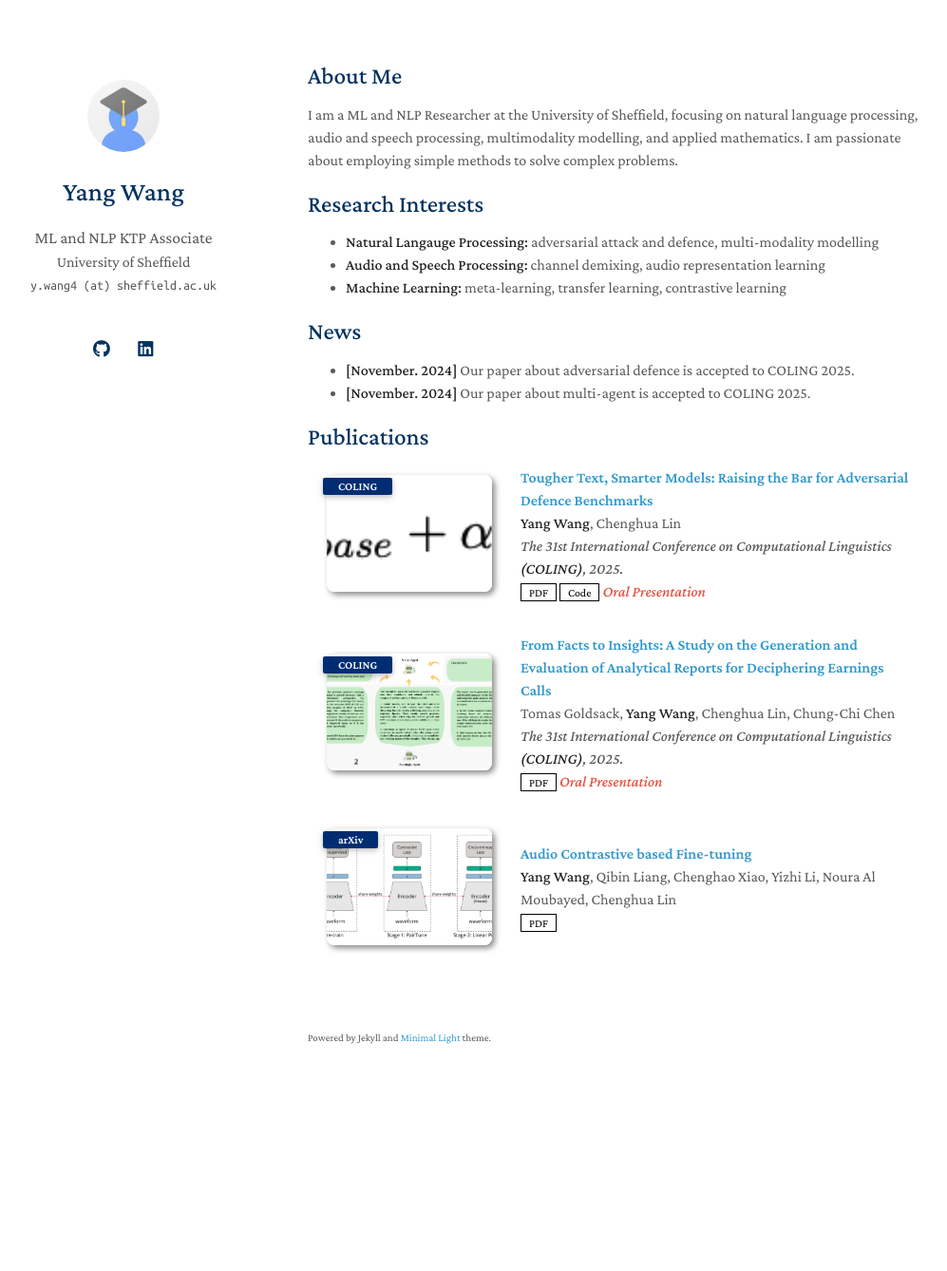
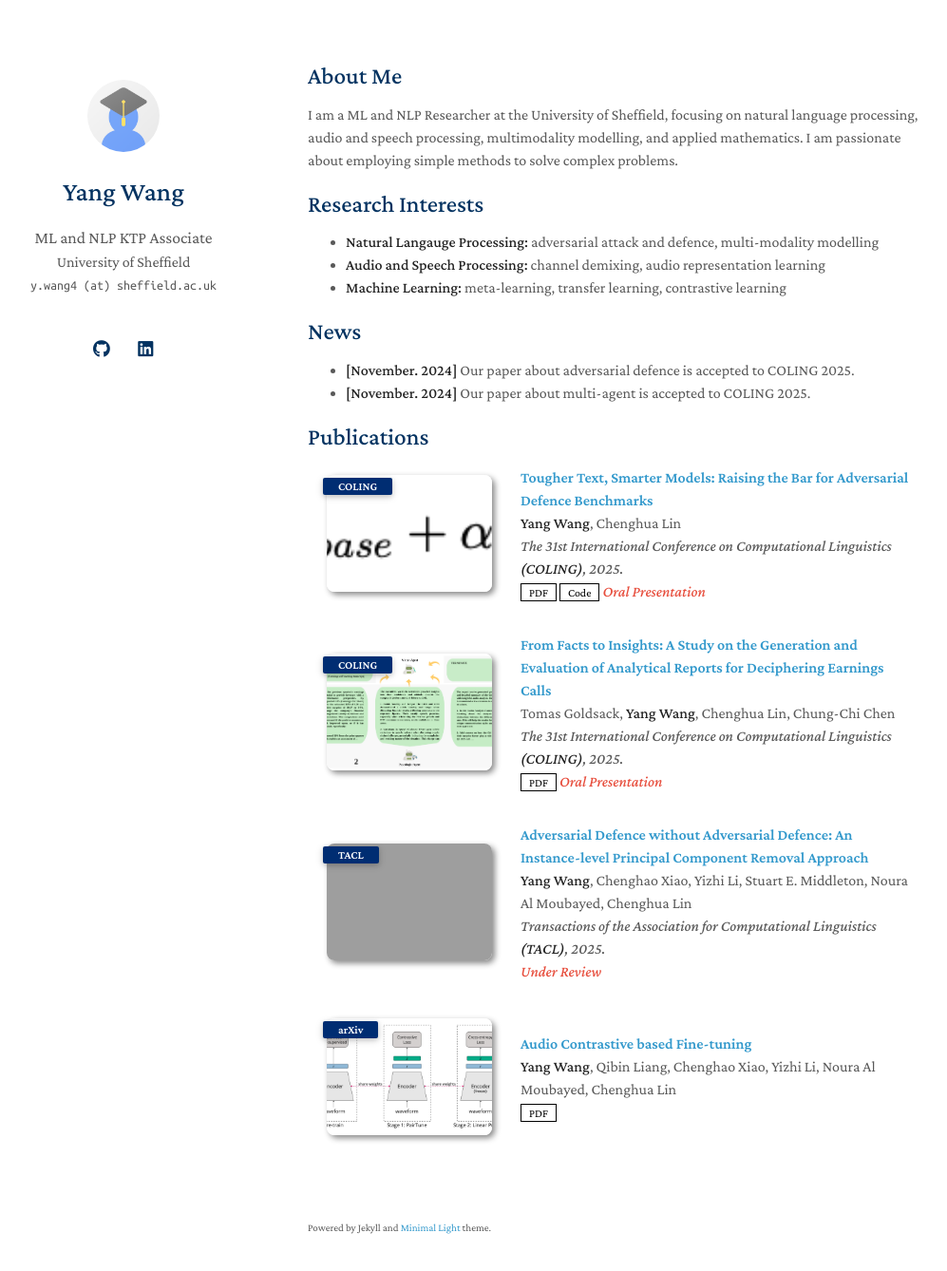
Before and after one commit to penguinwang96825/Yang-Academic, a Jekyll site: the page built from index.md, in a window 1280 px wide and 1373 px high. Shown: the top 1338 px of the window at 95% size, without its empty margins (146-1143 px from the left). Built offline with Jekyll 4.4.1, drawn with Linux system fonts in a browser that asks for light colours; a style sheet for code colours, icons or effects is not loaded; our own code applies the rules of GitHub Pages for plain Markdown files; grey boxes are pictures that could not be loaded.

Commit message:
[feat] add tacl paper

```diff
--- a/_data/publications.yml
+++ b/_data/publications.yml
@@ -22,6 +22,17 @@ main:
     notes: Oral Presentation
     image: ./assets/img/coling_agent.png
 
+  - title: "Adversarial Defence without Adversarial Defence: An Instance-level Principal Component Removal Approach"
+    authors: <strong>Yang Wang</strong>, Chenghao Xiao, Yizhi Li, Stuart E. Middleton, Noura Al Moubayed, Chenghua Lin
+    conference_short: TACL
+    conference: Transactions of the Association for Computational Linguistics <strong>(TACL)</strong>, 2025.
+    # pdf: https://arxiv.org/abs/2501.02654
+    # code: https://github.com/PuReDefence/AdvBench4Text
+    # page: https://class-il.mpi-inf.mpg.de/mnemonics/
+    # bibtex: https://class-il.mpi-inf.mpg.de/mnemonics/
+    notes: Under Review
+    image: ./assets/img/tacl_adv.png
+
   - title: "Audio Contrastive based Fine-tuning"
     authors: <strong>Yang Wang</strong>, Qibin Liang, Chenghao Xiao, Yizhi Li, Noura Al Moubayed, Chenghua Lin
     conference_short: arXiv
```
